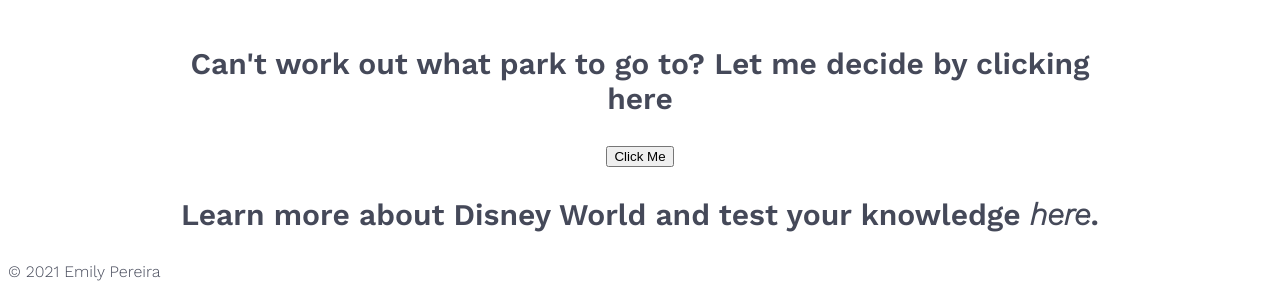
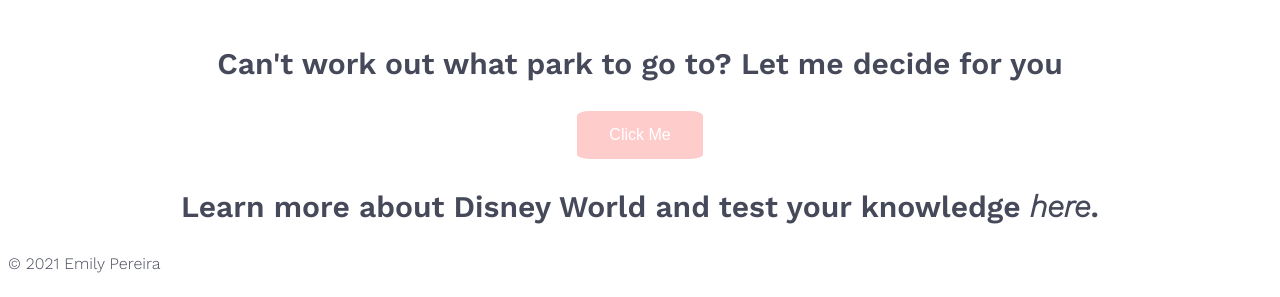
Before and after one commit to emilyijoy/disney-site, a plain HTML site: page index.html in a window 1280 px wide. Shown: the part 1186-1483 px from the top of the page. Drawn offline with nearby package versions, Linux system fonts and the light colour scheme.

Commit message:
button styling and editing

```diff
--- a/CSS/index.css
+++ b/CSS/index.css
@@ -24,15 +24,29 @@
  h3 {
    font-size: 30px;
  }
-.home-more button {
-  size: 20px;
 
-}
  .home-more {
    text-align: center;
    font-size: 15px;
    font-family: 'Work Sans', sans-serif;
    font-weight: 300;
+ }
+ .home-more button {
+  background-color: #ffcccc;
+  border: none;
+  border-radius: 10%;
+  color: white;
+  padding: 15px 32px;
+  text-align: center;
+  text-decoration: none;
+  display: inline-block;
+  font-size: 16px;
+  size: 20px;
+
+ }
+
+ .home-more button:hover {
+  box-shadow: inset 0 0 10px 5px whitesmoke;
  }
  .home-more a{
   color: #454959;
@@ -56,6 +70,8 @@
  article a:hover {
    color: white;
  }
+
+
 /* copied */
 
   .nav {
--- a/index.html
+++ b/index.html
@@ -70,7 +70,7 @@
         <br>
         <section class="home-more">
             <div>
-                <h3>Can't work out what park to go to? Let me decide by clicking <br> here </h3>
+                <h3>Can't work out what park to go to? Let me decide for you </h3>
                 <button onclick="myFunction()">Click Me</button>
                     <section class="result">
 
```
